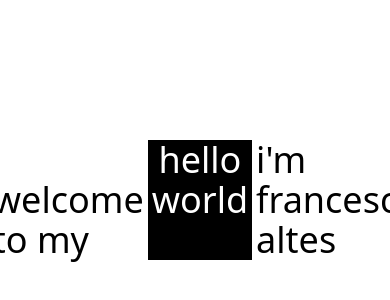
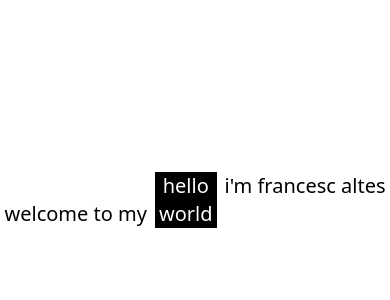
Before and after one commit to suki60/portfolio, a Next.js app: page / in a window 390 px wide. Shown: the part 222-522 px from the top of the page. Built offline with nearby package versions, Linux system fonts and the light colour scheme.

Commit message:
home h1 styles

```diff
--- a/src/pages/index.js
+++ b/src/pages/index.js
@@ -11,11 +11,11 @@ export default function Home() {
       </Head>
       <main>
         <div className="h-screen flex justify-center items-center">
-          <div className="flex text-4xl">
+          <div className="flex text-xl sm:text-2xl md:text-4xl">
             <div className="flex flex-col-reverse md:mr-2">
               <h1>welcome to my</h1>
             </div>
-            <div className="flex flex-col mx-1 md:mx-2 px-1 text-center bg-black text-white">
+            <div className="flex flex-col mx-2 px-1 text-center bg-black text-white">
               <div>hello</div>
               <div>world</div>
             </div>
```
